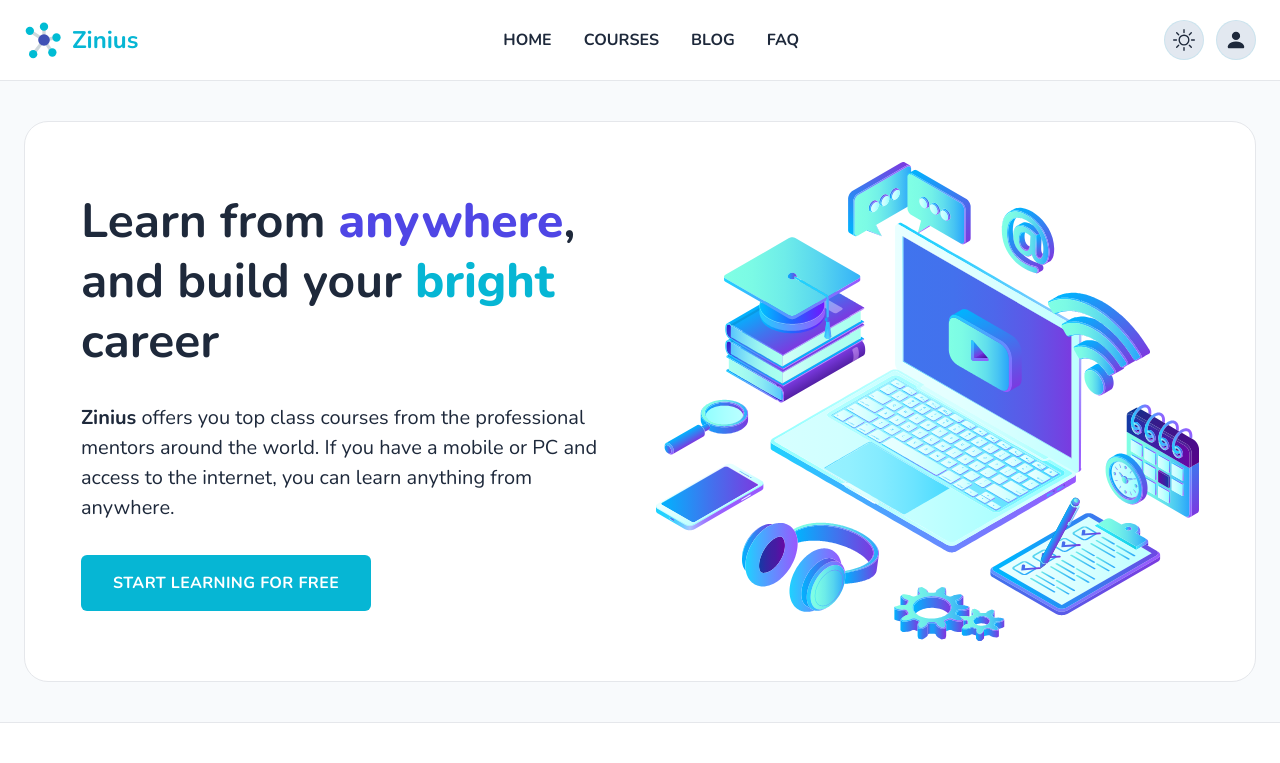
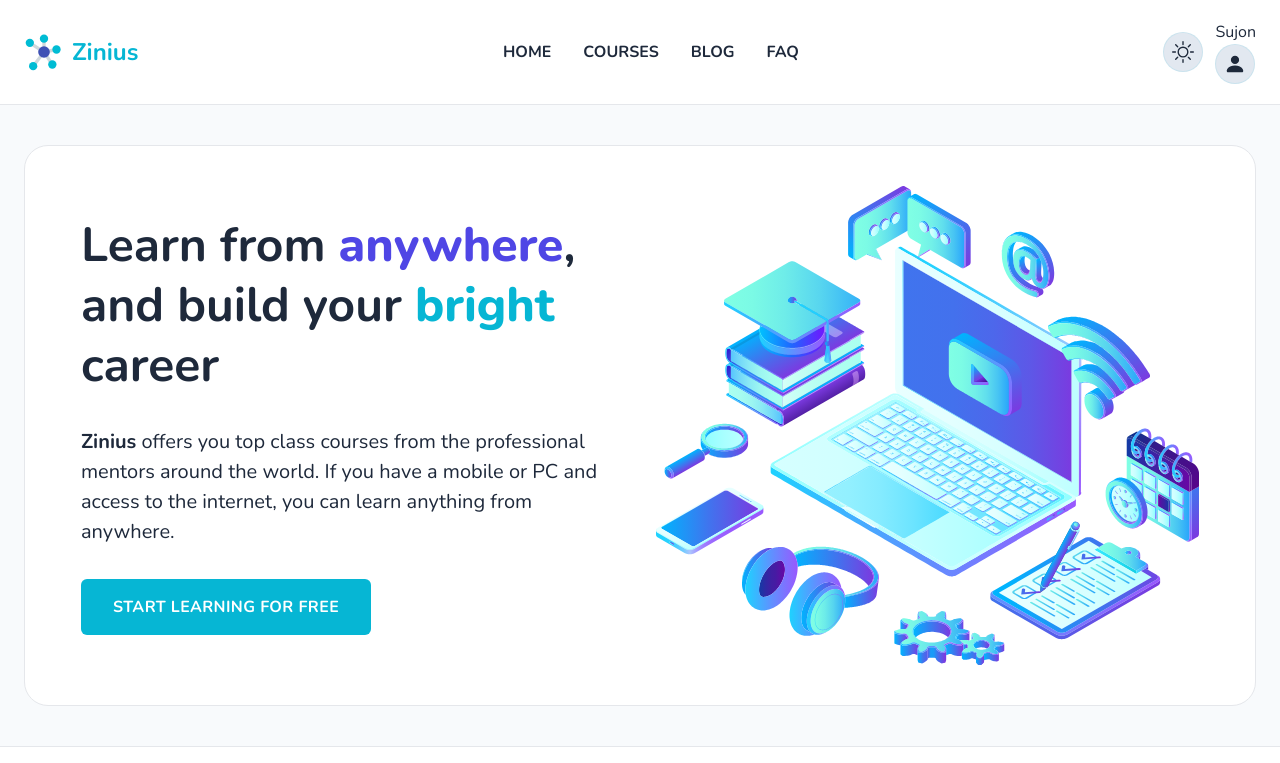
Before and after one commit to shamssujon/zinius-client, a React (Create React App) app: page / in a window 1280 px wide. Shown: the top 763 px of the page. Built offline with nearby package versions, Linux system fonts and the light colour scheme.

Commit message:
Create AuthContext

```diff
--- a/src/components/Header.js
+++ b/src/components/Header.js
@@ -2,11 +2,14 @@ import React, { useState } from "react";
 import { Link, NavLink } from "react-router-dom";
 import logo from "../assets/images/logo.svg";
 import { BsFillPersonFill, BsMoon, BsSun } from "react-icons/bs";
+import { useContext } from "react";
+import { AuthContext } from "../contexts/AuthProvider";
 
 const Header = () => {
     const [menuActive, setMenuActive] = useState(false);
     const [profileBtnActive, setProfileBtnActive] = useState(false);
     const [darkLight, setDarkLight] = useState(false);
+    const { user } = useContext(AuthContext);
     return (
         <header className="header relative border-b bg-white py-5">
             <div className="container">
@@ -71,6 +74,7 @@ const Header = () => {
                         </button>
 
                         <div className="relative">
+                            <span>{user?.displayName}</span>
                             <button
                                 className="flex h-10 w-10 items-center justify-center overflow-hidden rounded-full border border-cyan-500/10 bg-slate-200 text-center outline-2 outline-offset-2  transition hover:bg-slate-300 focus:bg-slate-300 focus:outline focus:outline-cyan-500/20 active:outline-cyan-500/50"
                                 onClick={() => setProfileBtnActive(!profileBtnActive)}>
--- /dev/null
+++ b/src/contexts/AuthProvider.js
@@ -0,0 +1,16 @@
+import React from "react";
+import { createContext } from "react";
+import { getAuth, signInWithPopup } from "firebase/auth";
+import firebaseApp from "../firebase/firebase.config";
+
+export const AuthContext = createContext();
+const auth = getAuth(firebaseApp);
+
+const AuthProvider = ({ children }) => {
+    const user = { displayName: "Sujon" };
+
+    const value = { user };
+    return <AuthContext.Provider value={value}>{children}</AuthContext.Provider>;
+};
+
+export default AuthProvider;
--- a/src/index.js
+++ b/src/index.js
@@ -1,14 +1,17 @@
-import React from 'react';
-import ReactDOM from 'react-dom/client';
-import './index.css';
-import App from './App';
-import reportWebVitals from './reportWebVitals';
+import React from "react";
+import ReactDOM from "react-dom/client";
+import "./index.css";
+import App from "./App";
+import reportWebVitals from "./reportWebVitals";
+import AuthProvider from "./contexts/AuthProvider";
 
-const root = ReactDOM.createRoot(document.getElementById('root'));
+const root = ReactDOM.createRoot(document.getElementById("root"));
 root.render(
-  <React.StrictMode>
-    <App />
-  </React.StrictMode>
+    <React.StrictMode>
+        <AuthProvider>
+            <App />
+        </AuthProvider>
+    </React.StrictMode>
 );
 
 // If you want to start measuring performance in your app, pass a function
```
